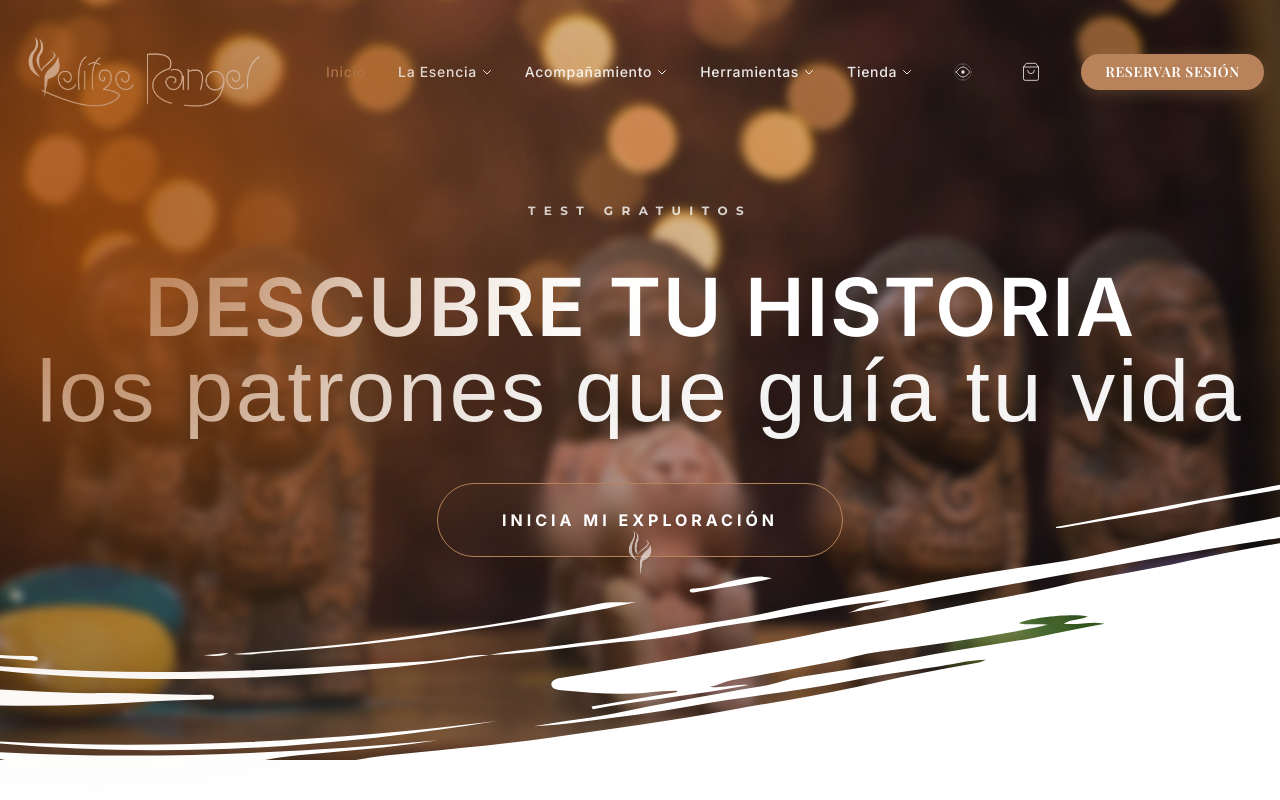
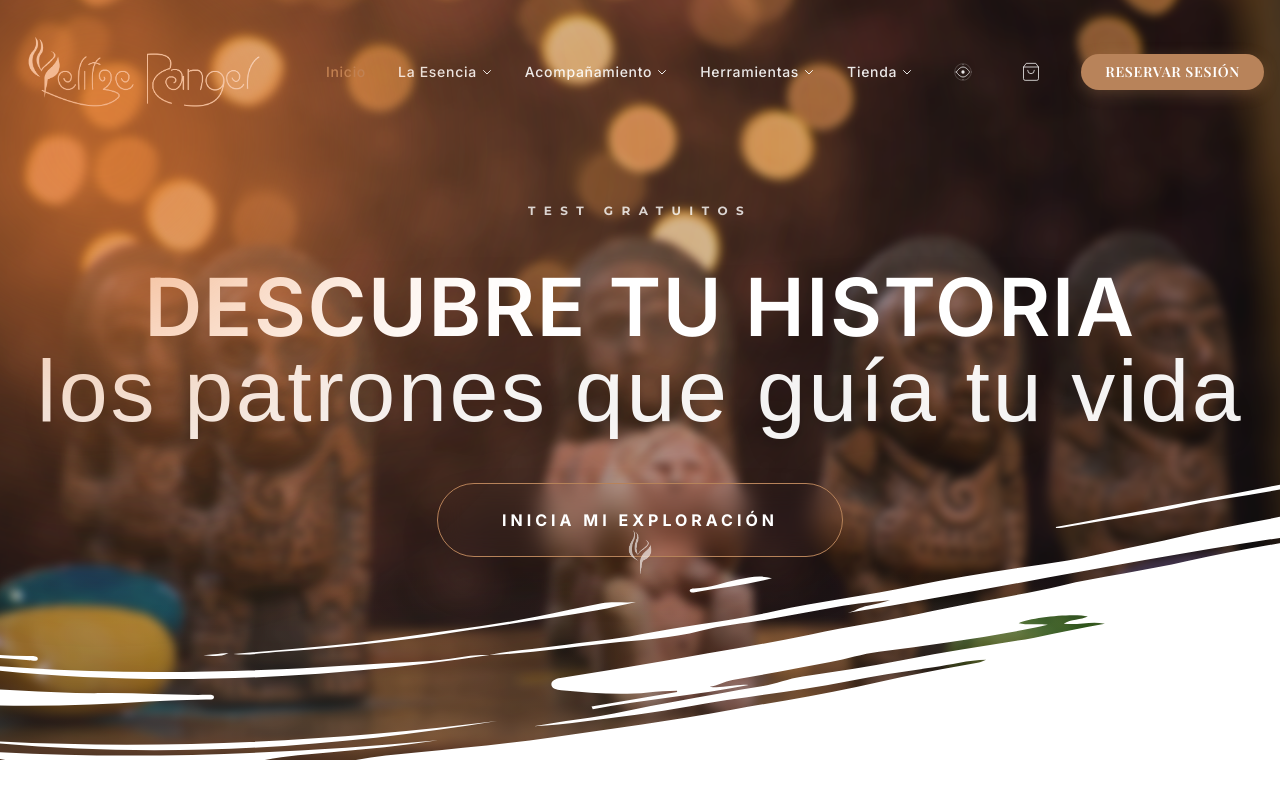
Before and after one commit to yelitzerangeloficialweb-max/yelitze-rangel-web, a Next.js app: page / in a window 1280 px wide. Shown: the top 800 px of the page. Built offline with nearby package versions, Linux system fonts and the light colour scheme; a web font is replaced by a local one.

Commit message:
style: updated orange flare to exact color #e97b32 and changed to absolute positioning

```diff
--- a/app/layout.tsx
+++ b/app/layout.tsx
@@ -80,8 +80,8 @@ export default function RootLayout({
             alt="facebook pixel"
           />
         </noscript>
-        {/* Global Darker Orange/Terracotta Flare Overlay - More saturated and smaller */}
-        <div className="fixed top-[-15%] left-[-20%] w-[55vw] h-[55vw] bg-[radial-gradient(circle_at_center,rgba(193,83,10,1)_0%,rgba(140,64,5,0.7)_30%,rgba(140,64,5,0.3)_55%,transparent_80%)] blur-[120px] pointer-events-none z-[100]" />
+        {/* Global Orange Flare Overlay (#e97b32) - Absolute position to stay at the top corner of the page */}
+        <div className="absolute top-[-180px] left-[-220px] w-[50vw] h-[50vw] bg-[radial-gradient(circle_at_center,rgba(233,123,50,1)_0%,rgba(233,123,50,0.5)_35%,transparent_70%)] blur-[110px] pointer-events-none z-[100]" />
         {children}
       </body>
     </html>
```
